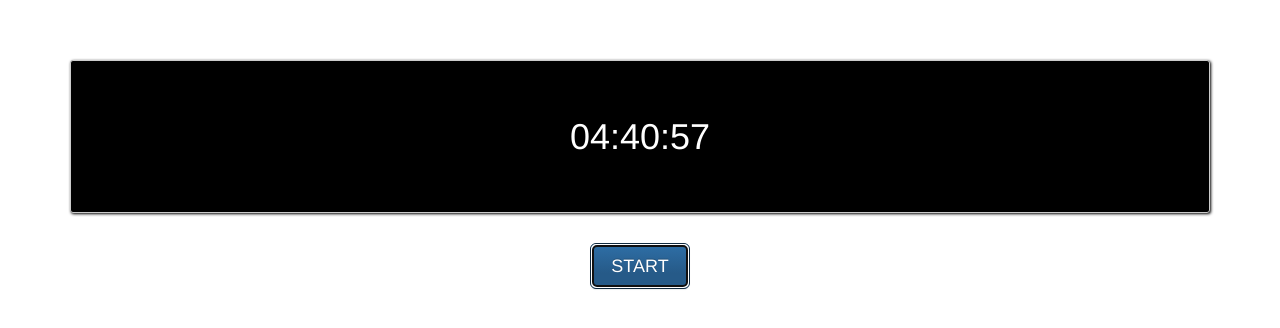
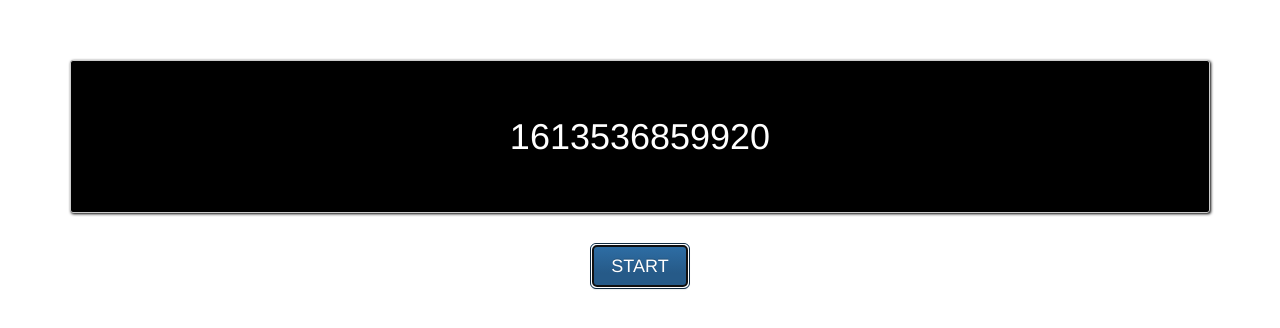
Before and after one commit to mackxxx/section6, a plain HTML site: page index.html in a window 1280 px wide. Both pictures are taken after a click on the button "START". Drawn offline with nearby package versions, Linux system fonts and the light colour scheme.

Commit message:
setInterval

```diff
--- a/index.html
+++ b/index.html
@@ -22,31 +22,18 @@
     </div>
   </div>
   <script>
-    //documentオブジェクトidを使ってエレメントをgetするというメソッドで取得した。取得したものもオブジェクトになる。elementオブジェクトということになる。
-    //innerHTMLはプロパティであってメソッドではない。= は変数の使い方と同じ使い方で代入するという意味。
-    //動きはメソッド。見た目はプロパティのような意味。
-    //ゼロを追加するという関数を定義する
-    var  addZero= function(value){
-      if (value < 10){
-      value = '0'+ value;
-      }
+    document.getElementById('start_stop').addEventListener('click', function(){
+      var start = new Date();
 
-      return value;
+      setInterval(goTimer, 10);
+    });
+
+    var goTimer = function(){
+        var now = new Date();
+
+        document.getElementById('timer').innerHTML =
+        now.getTime();
     }
-    document.getElementById('start_stop').addEventListener('click',
-    function(){
-      var now = new Date();
-      var seconds = now.getSeconds();
-      seconds = addZero(seconds);
-
-      var minutes = now.getMinutes();
-      minutes = addZero(minutes);
-
-      var hours = now.getHours();
-      hours = addZero(hours);
-
-      document.getElementById('timer').innerHTML = hours + ':' + minutes + ':'+ seconds;
-    });
   </script>
 </body>
 </html>
```
